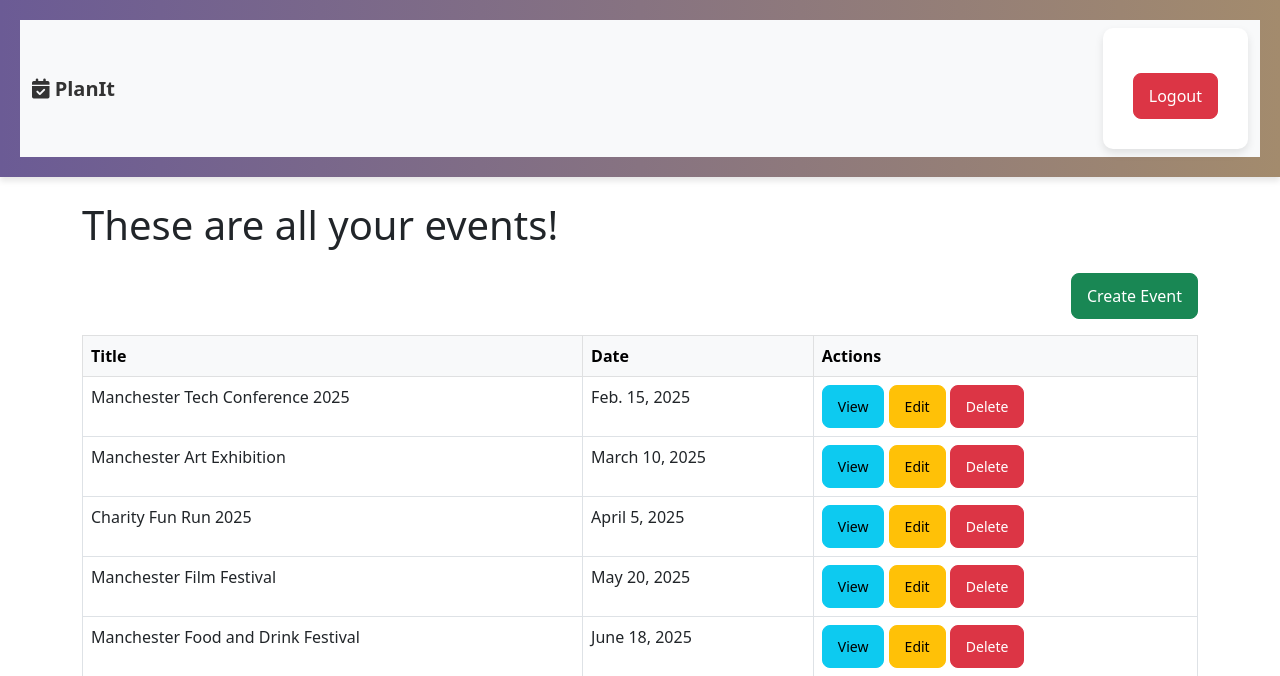
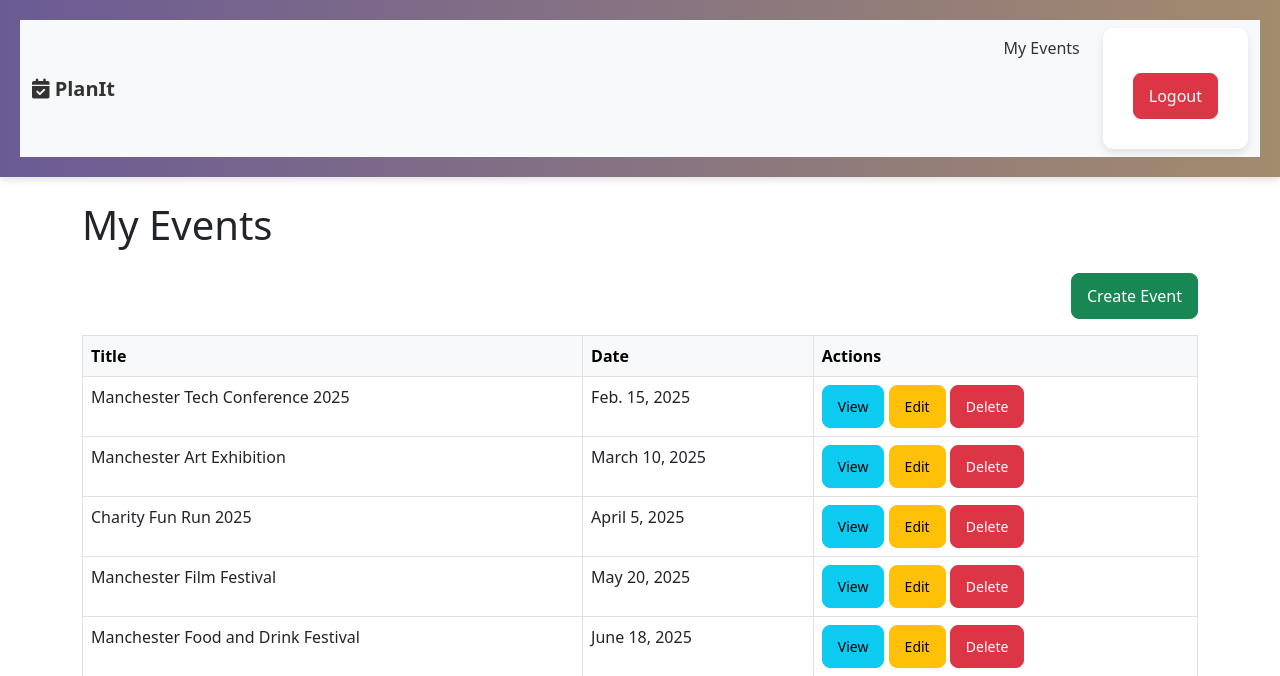
Before and after one commit to EktaMehra/PlanIt, a Django app: page /events/ in a window 1280 px wide. Shown: the top 676 px of the page. Run offline with Django 5.2, Linux system fonts and the light colour scheme; a user stored in the database is signed in; data comes from the database, SQL or seed files in the repository.

Commit message:
Add My event link on nav bar for members

```diff
--- a/events/templates/events/event_list.html
+++ b/events/templates/events/event_list.html
@@ -1,7 +1,7 @@
 {% extends 'base.html' %}
 
 {% block content %}
-<h1 class="mb-4">These are all your events!</h1>
+<h1 class="mb-4">{% if my_events %}My Events{% else %}Events List{% endif %}</h1>
 <div class="d-flex justify-content-end mb-3">
     <a href="{% url 'create_event' %}" class="btn btn-success">Create Event</a>
 </div>
--- a/events/views.py
+++ b/events/views.py
@@ -34,8 +34,7 @@ def home(request):
 @login_required
 def event_list(request):
     events = Event.objects.filter(created_by=request.user)
-    return render(request, 'events/event_list.html', {'events': events})
-
+    return render(request, 'events/event_list.html', {'events': events, 'my_events': True})
 
 # Event CRUD views
 @login_required
--- a/templates/base.html
+++ b/templates/base.html
@@ -24,6 +24,9 @@
                 <div class="collapse navbar-collapse" id="navbarNav">
                     <ul class="navbar-nav ms-auto">
                         {% if user.is_authenticated %}
+                        <li class="nav-item">
+                            <a class="nav-link" href="{% url 'event_list' %}">My Events</a>
+                        </li>
                         <form action="{% url 'logout' %}" method="POST" style="display: inline;">
                         {% csrf_token %}
                         <button type="submit" class="btn btn-danger">Logout</button>
```
